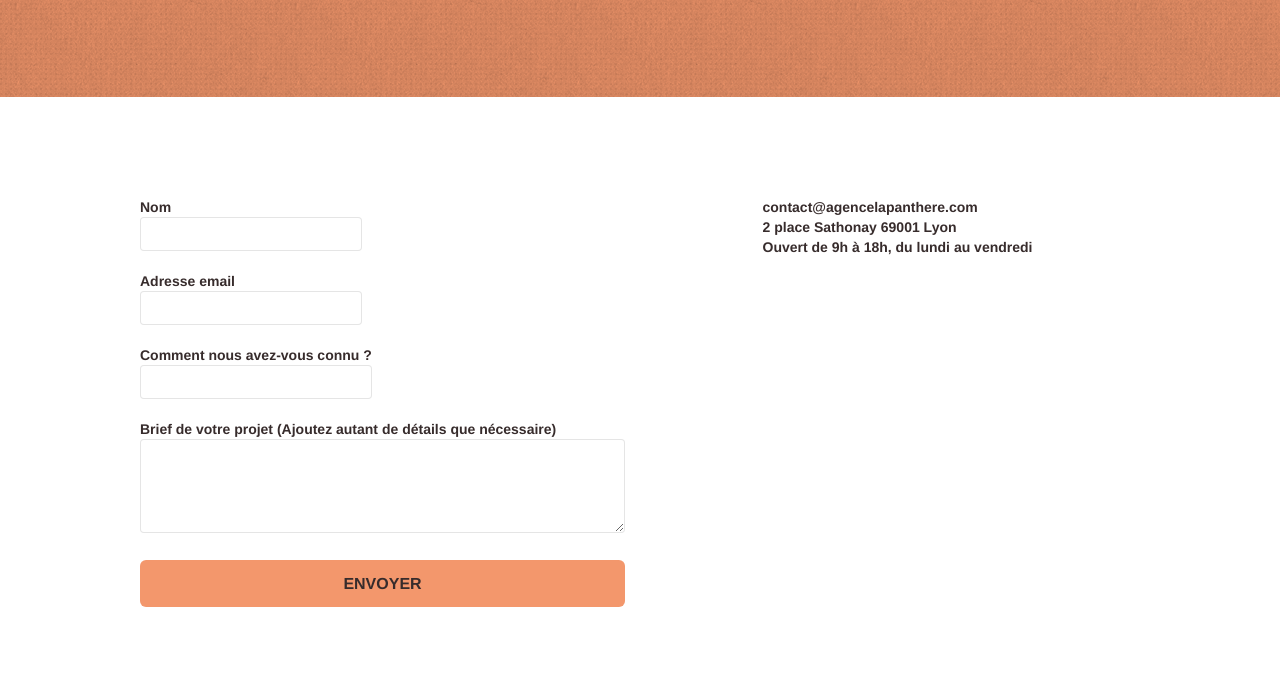
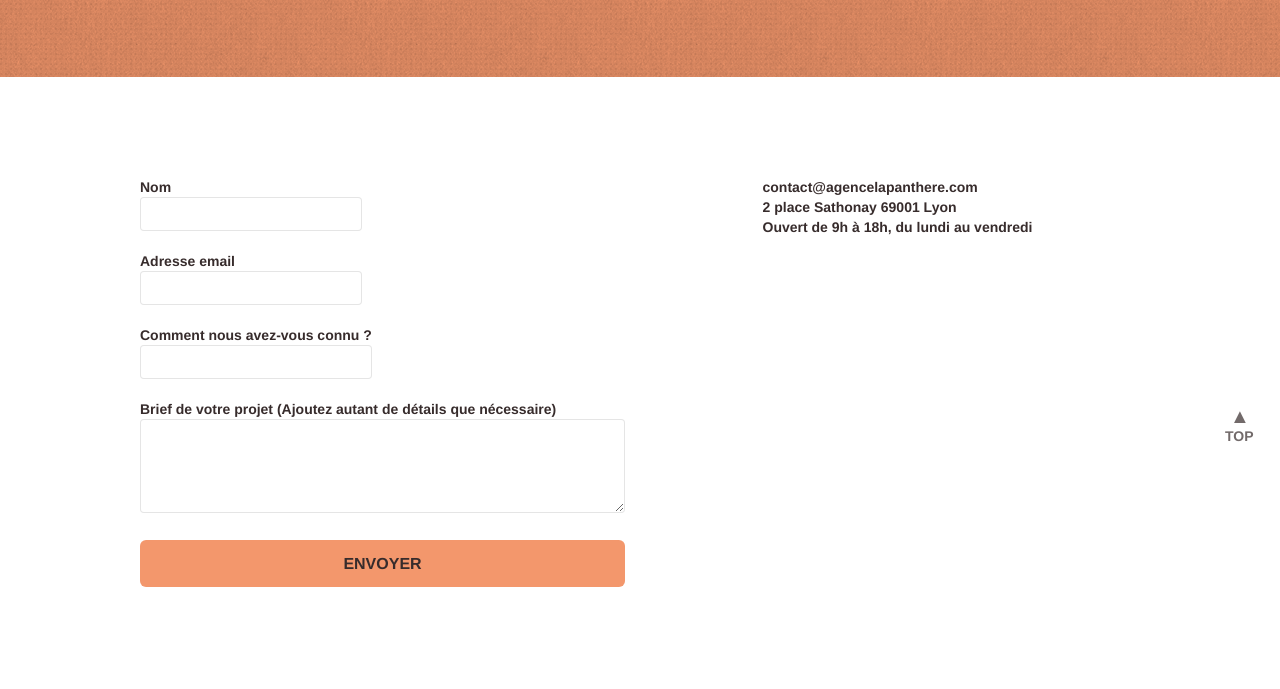
Before and after one commit to DShinto/P4_La_Panthere, a plain HTML site: page contact.html in a window 1280 px wide. Shown: the part 319-1008 px from the top of the page. Drawn offline with nearby package versions, Linux system fonts and the light colour scheme.

Commit message:
seo page contact fini et correction

```diff
--- a/contact.html
+++ b/contact.html
@@ -27,7 +27,6 @@
 
 </head>
 <body class="page-container">
-	<div class="scroll-page" id="begin">begin</div>
 	<header>
 		<!-- bloc-0 -->
 		<div class="bloc bgc-white l-bloc " id="bloc-0">
@@ -122,7 +121,6 @@
 		<!-- bloc-7 END -->
 
 		<!-- ScrollToTop Button -->
-		<a class="bloc-button btn btn-d scrollToTop" onclick="scrollToTarget('1')"><span class="fa fa-chevron-up"></span></a>
 		<!-- ScrollToTop Button END-->
 	</main>
 
@@ -155,6 +153,9 @@
 								<div class="text-center">
 									<a class="social" href="https://www.instagram.com/?hl=fr"><span class="fa fa-instagram icon-md"></span><span class="reseau">Instagram</span></a>
 								</div>
+								<div class="scroll_to_top">
+									<a href="#top" class="to_top">TOP</a>
+								</div>
 							</div>
 						</div>
 					</div>
--- a/style.css
+++ b/style.css
@@ -1,3 +1,6 @@
+html {
+    scroll-behavior: smooth;
+}
 
 body {
     margin: 0;
@@ -1089,3 +1092,29 @@ h4 {
         text-align: center;
     }
 }
+
+.scroll_to_top {
+    position: fixed;
+    width: 25px;
+    height: 25px;
+    bottom: 30px;
+    right: 30px;
+    color: #372C2C;
+    opacity: 0.7;
+    text-decoration: none;
+    scroll-behavior: smooth;
+}
+
+.scroll_to_top:hover{
+	opacity: 1;
+    transform: scale(1.1);
+}
+
+.to_top:before{
+	content:'▲';
+	position:absolute;
+	bottom:20px;
+	left:5px;
+	font-size: 20px;
+	color: #372C2C;
+}
```
